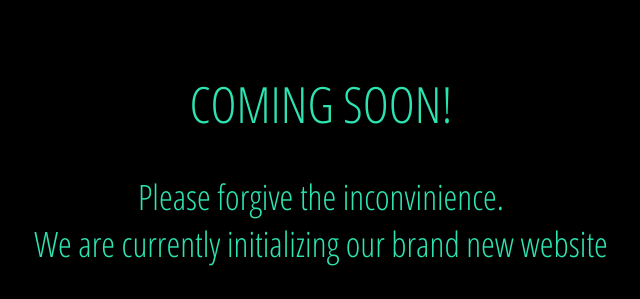
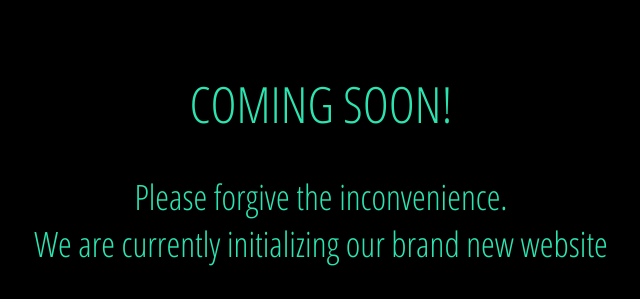
Before and after one commit to lash17/lash17.github.io, a plain HTML site: page index.html in a window 1280 px wide. Shown: the top 299 px of the page, 319-959 px from the left. Drawn offline with Linux system fonts and the light colour scheme.

Commit message:
Spell Check

```diff
--- a/index.html
+++ b/index.html
@@ -48,7 +48,7 @@
 	<body>
 		<div class="soon">
 			COMING SOON!
-			<p>Please forgive the inconvinience.<br>We are currently initializing our brand new website</p>
+			<p>Please forgive the inconvenience.<br>We are currently initializing our brand new website</p>
 			<p id='excite'>It's okay, we are excited too!</p>
 		</div>
 	</body>
```
